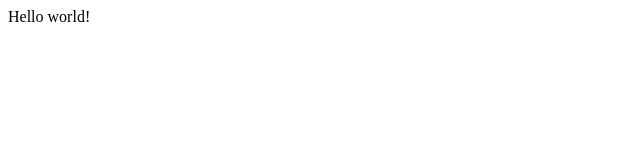
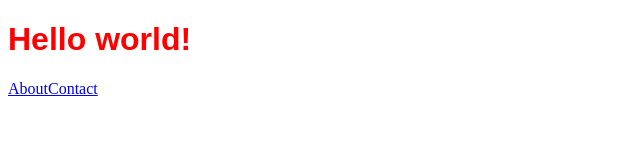
Before and after one commit to anttisalo/gatsby-tutorial, a Gatsby site: page / in a window 1280 px wide. Shown: the whole page, without its empty margins (0-640 px from the left). Built offline with nearby package versions, Linux system fonts and the light colour scheme; Gatsby itself is replaced by a stand-in of ours.

Commit message:
First pages and a component

```diff
--- /dev/null
+++ b/src/components/Heading/index.js
@@ -0,0 +1,9 @@
+import React from 'react';
+
+export default props => {
+  const heading = props.children;
+
+  return (
+  <h1 style={{fontFamily: 'Arial'}}>{heading}</h1>
+  )
+}
--- /dev/null
+++ b/src/pages/about.js
@@ -0,0 +1,13 @@
+import React from "react"
+import { Link } from 'gatsby';
+import Heading from '../components/Heading';
+
+export default function About() {
+  return (
+    <div style={{ color: 'teal' }}>
+      <Link to="/">Home</Link>
+      <Heading>About Gatsby</Heading>
+      <p>Such wow. Very React.</p>
+    </div>
+  )
+}
--- a/src/pages/index.js
+++ b/src/pages/index.js
@@ -1,3 +1,13 @@
 import React from "react"
+import Heading from '../components/Heading';
+import { Link } from 'gatsby';
 
-export default () => <div>Hello world!</div>
+export default function Home() {
+  return (
+    <div style={{color: 'red'}}>
+      <Heading>Hello world!</Heading>
+      <Link to="/about">About</Link>
+      <Link to="/contact">Contact</Link>
+    </div>
+  )
+}
```
Also changed, not shown: src/pages/contact.js (added, +13 -0 lines).
